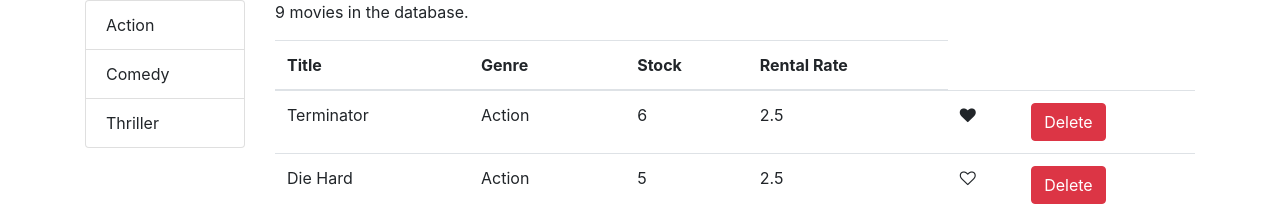
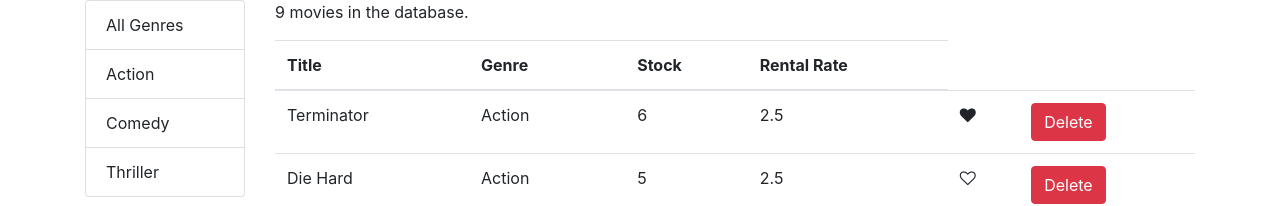
Before and after one commit to samitcheema/vidly, a React (Create React App) app: page /movies in a window 1280 px wide. Shown: the top 206 px of the page. Built offline with nearby package versions, Linux system fonts and the light colour scheme.

Commit message:
implemented list selection

```diff
--- a/src/components/common/genres.jsx
+++ b/src/components/common/genres.jsx
@@ -1,11 +1,24 @@
 import React, { Component } from "react";
 
 const Genres = props => {
-  const { items, valueProperty, textProperty } = props;
+  const {
+    items,
+    valueProperty,
+    textProperty,
+    onItemSelect,
+    selectedItem
+  } = props;
   return (
     <ul class="list-group">
       {items.map(item => (
-        <li key={item[valueProperty]} className="list-group-item">
+        <li
+          onClick={() => onItemSelect(item)}
+          key={item[valueProperty]}
+          className={
+            item === selectedItem ? "list-group-item active" : "list-group-item"
+          }
+          style={{ cursor: "Pointer" }}
+        >
           {item[textProperty]}
         </li>
       ))}
@@ -13,4 +26,9 @@
   );
 };
 
+Genres.defaultProps = {
+  textProperty: "name",
+  valueProperty: "_id"
+};
+
 export default Genres;
--- a/src/components/movies.jsx
+++ b/src/components/movies.jsx
@@ -15,7 +15,8 @@
   };
 
   componentDidMount() {
-    this.setState({ movies: getMovies(), genres: getGenres() });
+    const genres = [{ name: "All Genres" }, ...getGenres()];
+    this.setState({ movies: getMovies(), genres });
   }
 
   handleDecrement = movie => {
@@ -32,27 +33,38 @@
     movies[index].favorited = !movies[index].favorited;
     this.setState({ movies });
   };
-  handleGenreSelect = () => {};
+  handleGenreSelect = genre => {
+    this.setState({ selectedGenre: genre, currentPage: 1 });
+  };
 
   render() {
     const { length: count } = this.state.movies;
     if (count === 0) return <p>There are no more movies in the database</p>;
 
-    const { pageSize, currentPage, movies: allMovies } = this.state;
+    const {
+      pageSize,
+      currentPage,
+      selectedGenre,
+      movies: allMovies
+    } = this.state;
 
-    const movies = paginate(allMovies, currentPage, pageSize);
+    const filtered =
+      selectedGenre && selectedGenre._id
+        ? allMovies.filter(m => m.genre._id === selectedGenre._id)
+        : allMovies;
+    const movies = paginate(filtered, currentPage, pageSize);
 
     return (
       <div className="row">
         <div className="col-2">
           <Genres
             items={this.state.genres}
-            textProperty="name"
-            valueProperty="_id"
+            onItemSelect={this.handleGenreSelect}
+            selectedItem={this.state.selectedGenre}
           />
         </div>
         <div className="col">
-          <p>{this.state.movies.length} movies in the database.</p>
+          <p>{filtered.length} movies in the database.</p>
           <table className="table">
             <thead>
               <tr>
@@ -89,7 +101,7 @@
             </tbody>
           </table>
           <Pagination
-            itemsCount={count}
+            itemsCount={filtered.length}
             pageSize={pageSize}
             currentPage={currentPage}
             onPageChange={this.handlePageChange}
```
